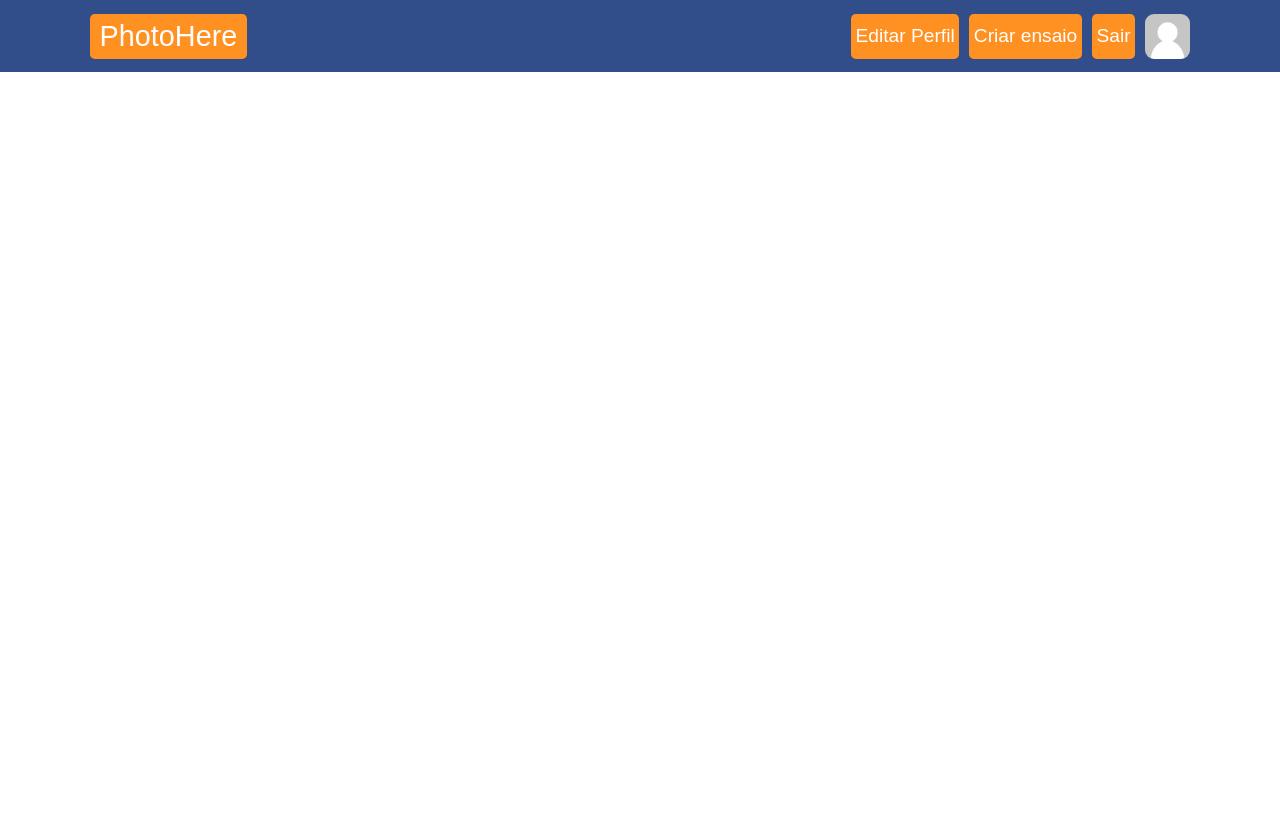
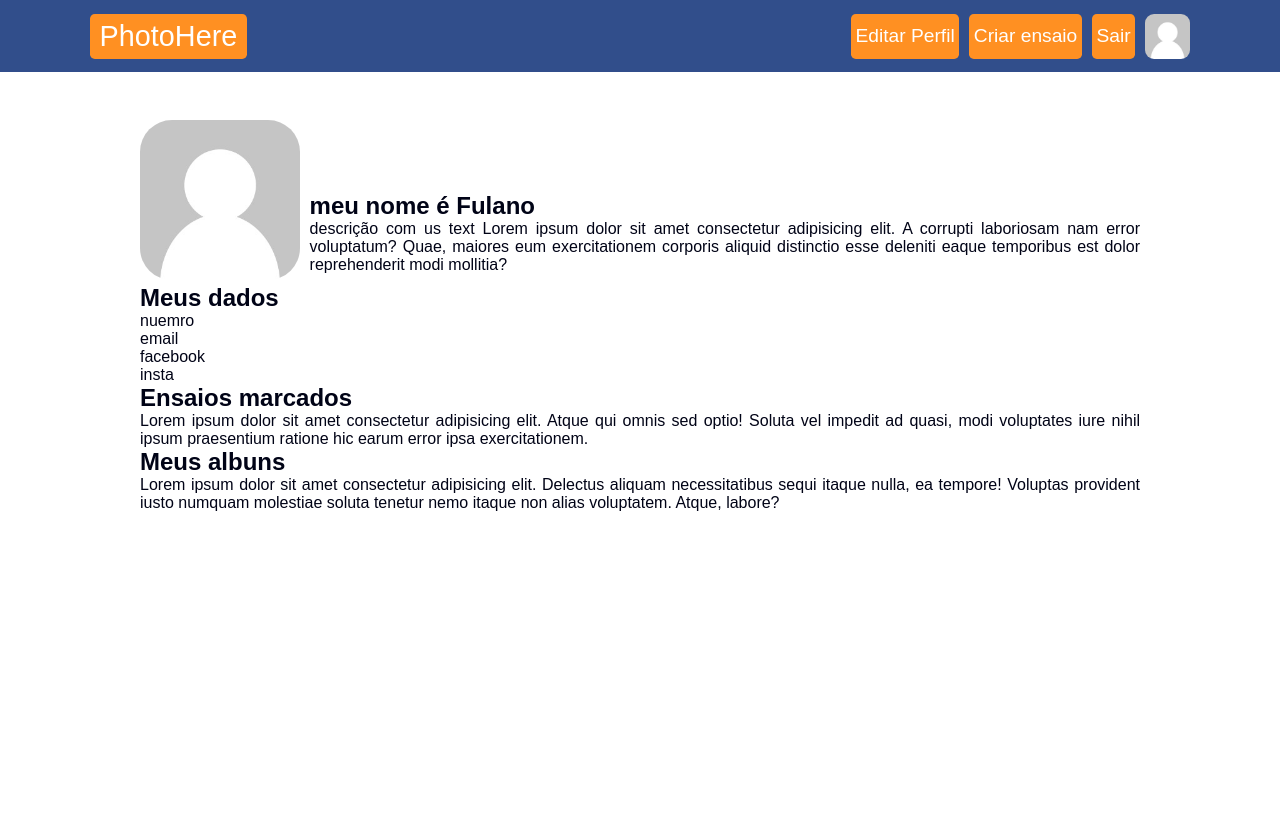
Before and after one commit to Mallaguetti/PhotoHere, a PHP site: page /perfilFotografo.php in a window 1280 px wide. Before the commit the page ends 72 px from the top, so only its background shows below. Run offline with PHP 8.4, Linux system fonts and the light colour scheme; the visitor is signed in with stand-in values (Sample User, id 1); data that the repository does not hold is empty.

Commit message:
minor fix
.

```diff
--- a/codigos/login.php
+++ b/codigos/login.php
@@ -1,7 +1,7 @@
 <?php
-    include_once "conectar.php";
-    include_once "daoCliente.php";
-    include_once "daoFotografo.php";
+    require_once "conectar.php";
+    require_once "daoCliente.php";
+    require_once "daoFotografo.php";
 
     session_start();
 
--- a/codigos/salvarEnsaio.php
+++ b/codigos/salvarEnsaio.php
@@ -2,8 +2,8 @@
     $nome = $_POST["nomeCliente"];
     $data = $_POST["dtEnsaio"];
 
-    include_once "conectar.php";
-    include_once "daoEnsaio.php";
+    require_once "conectar.php";
+    require_once "daoEnsaio.php";
 
     inserirEnsaio($conexao, $data);
     header("Location:../formEnsaio.php?msg=Cadastrado com sucesso");
--- a/codigos/salvarPerfil.php
+++ b/codigos/salvarPerfil.php
@@ -6,8 +6,8 @@
     $celular = $_POST["celular"];
     $apresentação = $_POST["apresentação"];
 
-    include_once "conectar.php";
-    include_once "daoFotografo.php";
+    require_once "conectar.php";
+    require_once "daoFotografo.php";
 
     salvarPerfil($conexao, $id, $cep, $instagram, $facebook, $celular, $apresentação);
 
--- a/estilos/_principal.css
+++ b/estilos/_principal.css
@@ -80,9 +80,10 @@ section{
 .flex{
     display:flex;
     flex-wrap:wrap;
-    justify-content:center;
-    align-items:center;
 }
+/*justif!@!y-content:center;
+    align-it!@!ems:center;*/
+
 #s1{
     padding-top:10vh;
     min-height:90vh;
--- a/estilos/perfil.css
+++ b/estilos/perfil.css
@@ -2,3 +2,20 @@ a > img{
     height: 100%;
     border-radius: 20%;
 }
+#fotoPerfil{
+    align-self: flex-start;
+}
+#fotoPerfil > img{
+    height: max(20vh,10vw);
+}
+.cabecalho{
+    align-items:flex-end;
+    flex-wrap:nowrap;
+}
+#nome{
+
+    padding: 0 0 .6rem .6rem;
+}
+#s1{
+    padding-top:15vh;
+}
--- a/perfilFotografo.php
+++ b/perfilFotografo.php
@@ -1,10 +1,22 @@
 <?php
+    require_once "codigos/conectar.php";
     require_once "codigos/validarSessao.php";
+    require_once "codigos/daoFotografo.php";
     loginRequerido();
     if (!$isFotografo){
         header("Location:perfilCliente.php");
     };
 
+    $id = $_SESSION["idSessao"];
+    $registro = mysqli_fetch_assoc(pesquisarFotografo($conexao, 3, $id));
+
+    $nome = $registro["nome"];
+    $email = $registro["email"];
+    $cep = $registro["cep"];
+    $apresentação = $registro["apresentacao"];
+    $instagram = $registro["instagram"];
+    $facebook = $registro["facebook"];
+    $celular = $registro["celular"];
 ?>
 <!DOCTYPE html>
 <html lang="pt-br">
@@ -25,9 +37,28 @@
         </nav>
     </header>
     <main>
-        <section id="s1" class="flex">
+        <section id="s1">
+            <div class="flex cabecalho">
+                <a id="fotoPerfil" href=""><img src="imagens/perfil.jpg" alt=""></a>
+                <div id="nome">
+                    <h1>meu nome é Fulano</h1>
+                    <p>descrição com us text Lorem ipsum dolor sit amet consectetur adipisicing elit. A corrupti laboriosam nam error voluptatum? Quae, maiores eum exercitationem corporis aliquid distinctio esse deleniti eaque temporibus est dolor reprehenderit modi mollitia?</p>
+                </div>
+            </div>
             <div>
-
+                <h2>Meus dados</h2>
+                <p>nuemro</p>
+                <p>email</p>
+                <p>facebook</p>
+                <p>insta</p>
+            </div>
+            <div>
+                <h2>Ensaios marcados</h2>
+                Lorem ipsum dolor sit amet consectetur adipisicing elit. Atque qui omnis sed optio! Soluta vel impedit ad quasi, modi voluptates iure nihil ipsum praesentium ratione hic earum error ipsa exercitationem.
+            </div>
+            <div>
+                <h2>Meus albuns</h2>
+                Lorem ipsum dolor sit amet consectetur adipisicing elit. Delectus aliquam necessitatibus sequi itaque nulla, ea tempore! Voluptas provident iusto numquam molestiae soluta tenetur nemo itaque non alias voluptatem. Atque, labore?
             </div>
         </section>
     </main>
--- a/perfilFotografoEditar.php
+++ b/perfilFotografoEditar.php
@@ -1,7 +1,7 @@
 <?php
-    include_once "codigos/conectar.php";
+    require_once "codigos/conectar.php";
     require_once "codigos/validarSessao.php";
-    include_once "codigos/daoFotografo.php";
+    require_once "codigos/daoFotografo.php";
 
     loginRequerido();
     if (!$isFotografo){
@@ -13,7 +13,7 @@
     $nome = $registro["nome"];
     $email = $registro["email"];
     $cep = $registro["cep"];
-    $apresentação = $registro["apresentação"];
+    $apresentação = $registro["apresentacao"];
     $instagram = $registro["instagram"];
     $facebook = $registro["facebook"];
     $celular = $registro["celular"];
```
Also changed, not shown: _photoHere.sql (+1 -9 lines), codigos/salvarUsuario.php (+6 -5 lines).
